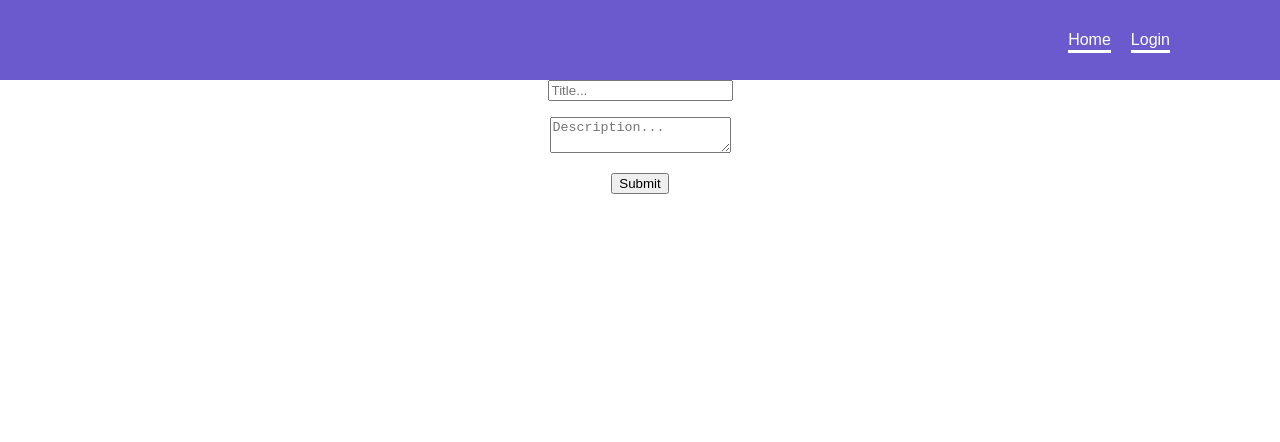
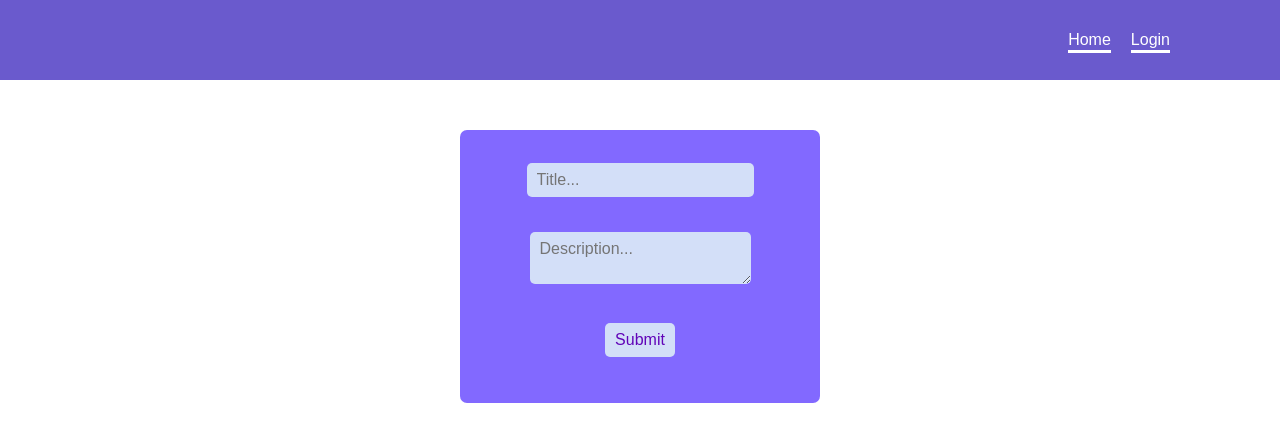
Before and after one commit to VityaMuzychka/firebase-social-media-project, a React (Create React App) app: page /createpost in a window 1280 px wide. Shown: the top 442 px of the page. Built offline with nearby package versions, Linux system fonts and the light colour scheme; no server answers.

Commit message:
added css

```diff
--- a/src/App.css
+++ b/src/App.css
@@ -47,6 +47,44 @@
   border-radius: 50%;
 }
 
+input,
+textarea {
+  font-family: "Nunito", sans-serif;
+}
+
+.createPost {
+  width: 100%;
+  height: auto;
+  display: flex;
+  justify-content: center;
+}
+form {
+  margin-top: 50px;
+  padding: 30px 20px;
+  width: 320px;
+  border-radius: 7px;
+  background-color: white;
+  backdrop-filter: blur(5px);
+  background-color: rgba(43, 0, 255, 0.588);
+  overflow: hidden;
+}
+
+input,
+textarea {
+  padding: 8px 10px;
+  margin: 3px 8px 16px 8px;
+  background-color: rgba(222, 239, 248, 0.877);
+  border: 0px transparent;
+  border-radius: 5px;
+  color: rgb(97, 4, 184);
+  font-size: 16px;
+  z-index: 1;
+}
+
+.submitBtn {
+  cursor: pointer;
+}
+
 .user button {
   margin-left: 2px;
 }
--- a/src/pages/create-post/create-form.tsx
+++ b/src/pages/create-post/create-form.tsx
@@ -42,7 +42,7 @@
           <p style={{color: 'red'}}>{errors.title?.message}</p>
          <textarea placeholder='Description...' {...register('description')} />
           <p style={{color: 'red'}}>{errors.description?.message}</p>
-         <input type='submit' />
+         <input type='submit' className='submitBtn'/>
         </form>
     )
 }
--- a/src/pages/create-post/create-post.tsx
+++ b/src/pages/create-post/create-post.tsx
@@ -2,7 +2,7 @@
 
 export const CreatePost = () => {
     return (
-        <div>
+        <div className="createPost">
             <CreateForm />
         </div>
     )
```
